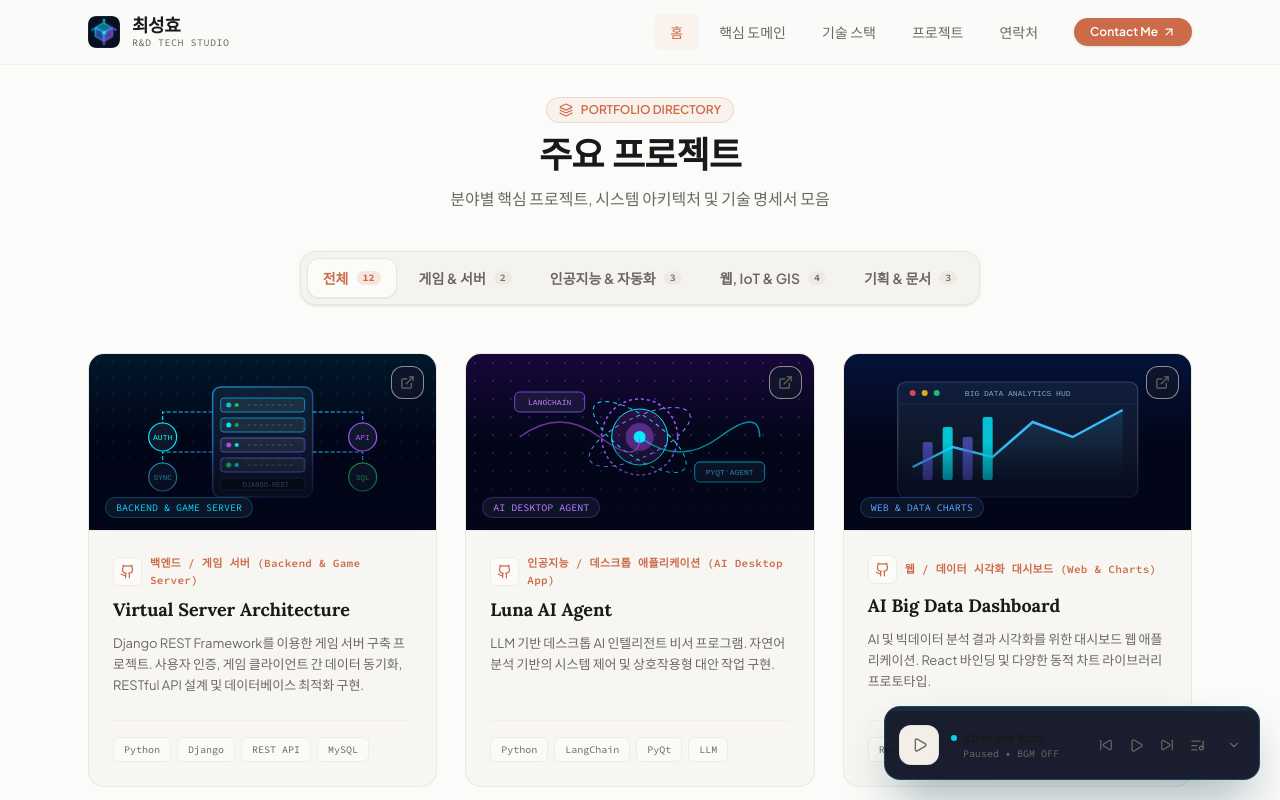
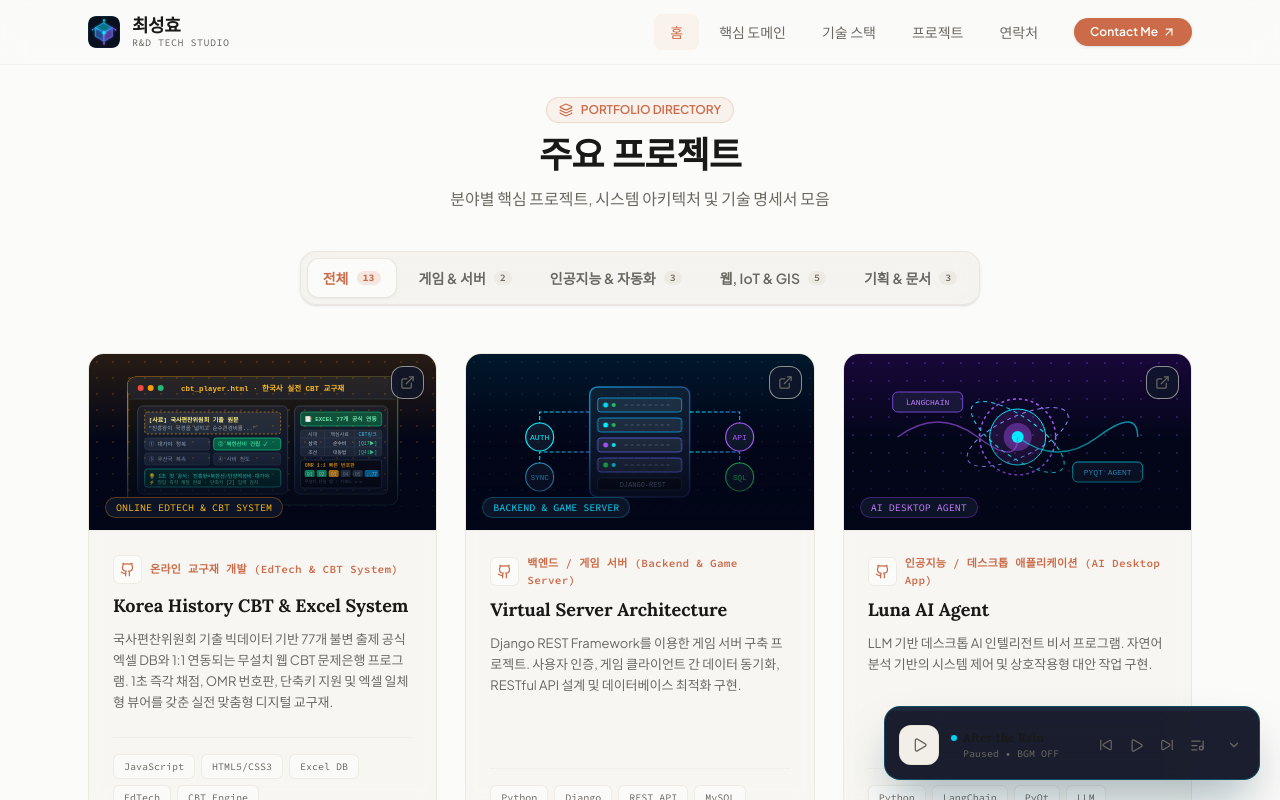
Before and after one commit to srunaic/my_portfolio_website, a React (Vite) app: page / in a window 1280 px wide. Both pictures are taken after a click on the button "프로젝트 포트폴리오 탐색". Shown: the part 2676-3476 px from the top of the page. Built offline with nearby package versions, Linux system fonts and the light colour scheme.

Commit message:
feat: add Korea History CBT EdTech project to portfolio

```diff
--- a/src/components/Hero.tsx
+++ b/src/components/Hero.tsx
@@ -80,7 +80,7 @@ export const Hero = () => {
                                 <Layers size={16} />
                             </div>
                             <div className="font-mono text-2xl md:text-3xl font-bold text-text-primary mb-1">
-                                12+ Active
+                                13+ Active
                             </div>
                             <span className="text-[11px] text-text-muted font-sans">핵심 도메인 기술 프로젝트</span>
                         </div>
--- a/src/components/ProjectThumbnails.tsx
+++ b/src/components/ProjectThumbnails.tsx
@@ -7,6 +7,104 @@ interface ThumbnailProps {
 
 export const ProjectThumbnail: React.FC<ThumbnailProps> = ({ projectId, className = "" }) => {
     switch (projectId) {
+        case 'korea-history-cbt':
+            return (
+                <div className={`relative w-full h-44 bg-slate-950 overflow-hidden rounded-t-xl flex items-center justify-center ${className}`}>
+                    <div className="absolute inset-0 bg-[radial-gradient(#d97706_1px,transparent_1px)] [background-size:16px_16px] opacity-20" />
+                    <div className="absolute inset-0 bg-gradient-to-t from-slate-950 via-transparent to-amber-500/15" />
+
+                    <svg viewBox="0 0 320 160" className="w-full h-full p-2" fill="none" xmlns="http://www.w3.org/2000/svg">
+                        <defs>
+                            <linearGradient id="cbtGrad" x1="0" y1="0" x2="1" y2="1">
+                                <stop offset="0%" stopColor="#f59e0b" stopOpacity="0.8"/>
+                                <stop offset="100%" stopColor="#10b981" stopOpacity="0.4"/>
+                            </linearGradient>
+                        </defs>
+
+                        {/* CBT Browser Frame */}
+                        <rect x="25" y="15" width="270" height="128" rx="8" fill="#090d16" stroke="url(#cbtGrad)" strokeWidth="1.2" />
+
+                        {/* Browser Tab Bar */}
+                        <rect x="25" y="15" width="270" height="22" rx="8" fill="#0f172a" />
+                        <line x1="25" y1="37" x2="295" y2="37" stroke="#1e293b" strokeWidth="1" />
+                        <circle cx="38" cy="26" r="3" fill="#ef4444" />
+                        <circle cx="48" cy="26" r="3" fill="#f59e0b" />
+                        <circle cx="58" cy="26" r="3" fill="#10b981" />
+                        <text x="160" y="29" fill="#fbbf24" fontSize="7.5" textAnchor="middle" fontFamily="monospace" fontWeight="bold">cbt_player.html · 한국사 실전 CBT 교구재</text>
+
+                        {/* Left: CBT Question & Options */}
+                        <rect x="35" y="44" width="150" height="88" rx="5" fill="#0f172a" stroke="#334155" strokeWidth="0.8" />
+                        <rect x="42" y="50" width="136" height="22" rx="3" fill="#1e293b" stroke="#f59e0b" strokeWidth="0.6" strokeDasharray="2 2" />
+                        <text x="46" y="60" fill="#fef08a" fontSize="6" fontFamily="monospace" fontWeight="bold">[사료] 국사편찬위원회 기출 원문</text>
+                        <text x="46" y="68" fill="#94a3b8" fontSize="5.5" fontFamily="monospace">"진흥왕이 국경을 넓히고 순수관경비를..."</text>
+
+                        {/* Options */}
+                        <rect x="42" y="76" width="65" height="12" rx="2.5" fill="#1e293b" stroke="#334155" strokeWidth="0.6" />
+                        <text x="46" y="84" fill="#94a3b8" fontSize="5.5" fontFamily="monospace">① 대가야 정복</text>
+
+                        {/* Correct Answer Highlight */}
+                        <rect x="111" y="76" width="67" height="12" rx="2.5" fill="#065f46" stroke="#10b981" strokeWidth="0.8" />
+                        <text x="115" y="84" fill="#34d399" fontSize="5.5" fontFamily="monospace" fontWeight="bold">② 북한산비 건립 ✓</text>
+
+                        <rect x="42" y="91" width="65" height="12" rx="2.5" fill="#1e293b" stroke="#334155" strokeWidth="0.6" />
+                        <text x="46" y="99" fill="#94a3b8" fontSize="5.5" fontFamily="monospace">③ 우산국 복속</text>
+
+                        <rect x="111" y="91" width="67" height="12" rx="2.5" fill="#1e293b" stroke="#334155" strokeWidth="0.6" />
+                        <text x="115" y="99" fill="#94a3b8" fontSize="5.5" fontFamily="monospace">④ 사비 천도</text>
+
+                        {/* Instant Feedback Bar */}
+                        <rect x="42" y="107" width="136" height="18" rx="3" fill="#042f2e" stroke="#14b8a6" strokeWidth="0.7" />
+                        <text x="46" y="116" fill="#2dd4bf" fontSize="5.2" fontFamily="monospace" fontWeight="bold">💡 1초 컷 공식: 진흥왕=북한산/단양적성비·대가야</text>
+                        <text x="46" y="122" fill="#6ee7b7" fontSize="4.8" fontFamily="monospace">⚡ 정답 즉각 채점 완료 · 단축키 [2] 입력 감지</text>
+
+                        {/* Right: Excel DB & OMR System */}
+                        <rect x="192" y="44" width="93" height="88" rx="5" fill="#0f172a" stroke="#334155" strokeWidth="0.8" />
+
+                        {/* Excel Master Tag */}
+                        <rect x="198" y="50" width="81" height="14" rx="2.5" fill="#064e3b" stroke="#10b981" strokeWidth="0.6" />
+                        <text x="238" y="59" fill="#6ee7b7" fontSize="5.8" textAnchor="middle" fontFamily="monospace" fontWeight="bold">📑 EXCEL 77개 공식 연동</text>
+
+                        {/* Mini Excel Table Grid */}
+                        <rect x="198" y="68" width="81" height="26" rx="2" fill="#1e293b" stroke="#334155" strokeWidth="0.5" />
+                        <line x1="198" y1="76" x2="279" y2="76" stroke="#334155" strokeWidth="0.5" />
+                        <line x1="198" y1="85" x2="279" y2="85" stroke="#334155" strokeWidth="0.5" />
+                        <line x1="222" y1="68" x2="222" y2="94" stroke="#334155" strokeWidth="0.5" />
+                        <line x1="252" y1="68" x2="252" y2="94" stroke="#334155" strokeWidth="0.5" />
+                        <text x="210" y="74" fill="#94a3b8" fontSize="5" textAnchor="middle" fontFamily="monospace">시대</text>
+                        <text x="237" y="74" fill="#94a3b8" fontSize="5" textAnchor="middle" fontFamily="monospace">핵심사료</text>
+                        <text x="265" y="74" fill="#38bdf8" fontSize="5" textAnchor="middle" fontFamily="monospace">CBT링크</text>
+                        <text x="210" y="83" fill="#cbd5e1" fontSize="4.8" textAnchor="middle" fontFamily="monospace">삼국</text>
+                        <text x="237" y="83" fill="#cbd5e1" fontSize="4.8" textAnchor="middle" fontFamily="monospace">순수비</text>
+                        <text x="265" y="83" fill="#34d399" fontSize="4.8" textAnchor="middle" fontFamily="monospace">[Q17▶]</text>
+                        <text x="210" y="92" fill="#cbd5e1" fontSize="4.8" textAnchor="middle" fontFamily="monospace">조선</text>
+                        <text x="237" y="92" fill="#cbd5e1" fontSize="4.8" textAnchor="middle" fontFamily="monospace">대동법</text>
+                        <text x="265" y="92" fill="#34d399" fontSize="4.8" textAnchor="middle" fontFamily="monospace">[Q41▶]</text>
+
+                        {/* OMR Quick Board (Q1~Q77) */}
+                        <rect x="198" y="98" width="81" height="28" rx="2" fill="#090d16" stroke="#475569" strokeWidth="0.5" />
+                        <text x="202" y="105" fill="#f59e0b" fontSize="5" fontFamily="monospace" fontWeight="bold">OMR 1:1 빠른 번호판</text>
+                        <rect x="202" y="108" width="10" height="7" rx="1.5" fill="#10b981" />
+                        <text x="207" y="113.5" fill="#ffffff" fontSize="4.5" textAnchor="middle" fontFamily="monospace">01</text>
+                        <rect x="214" y="108" width="10" height="7" rx="1.5" fill="#10b981" />
+                        <text x="219" y="113.5" fill="#ffffff" fontSize="4.5" textAnchor="middle" fontFamily="monospace">02</text>
+                        <rect x="226" y="108" width="10" height="7" rx="1.5" fill="#f59e0b" />
+                        <text x="231" y="113.5" fill="#ffffff" fontSize="4.5" textAnchor="middle" fontFamily="monospace">03</text>
+                        <rect x="238" y="108" width="10" height="7" rx="1.5" fill="#334155" />
+                        <text x="243" y="113.5" fill="#94a3b8" fontSize="4.5" textAnchor="middle" fontFamily="monospace">04</text>
+                        <rect x="250" y="108" width="10" height="7" rx="1.5" fill="#334155" />
+                        <text x="255" y="113.5" fill="#94a3b8" fontSize="4.5" textAnchor="middle" fontFamily="monospace">05</text>
+                        <rect x="262" y="108" width="14" height="7" rx="1.5" fill="#0284c7" />
+                        <text x="269" y="113.5" fill="#ffffff" fontSize="4.5" textAnchor="middle" fontFamily="monospace">..77</text>
+
+                        <text x="202" y="121" fill="#64748b" fontSize="4.2" fontFamily="monospace">무설치 단일 탭 / 키보드 1~4</text>
+                    </svg>
+
+                    <div className="absolute bottom-3 left-4 px-2.5 py-0.5 rounded-full bg-slate-900/90 border border-amber-500/30 text-[10px] font-mono text-amber-400 backdrop-blur-md">
+                        ONLINE EDTECH & CBT SYSTEM
+                    </div>
+                </div>
+            );
+
         case 'virtual-server':
             return (
                 <div className={`relative w-full h-44 bg-slate-950 overflow-hidden rounded-t-xl flex items-center justify-center ${className}`}>
--- a/src/components/Projects.tsx
+++ b/src/components/Projects.tsx
@@ -30,6 +30,16 @@ const CATEGORIES: CategoryItem[] = [
 ];
 
 const projects: Project[] = [
+    {
+        id: "korea-history-cbt",
+        category: "web-iot",
+        title: "Korea History CBT & Excel System",
+        type: "온라인 교구재 개발 (EdTech & CBT System)",
+        desc: "국사편찬위원회 기출 빅데이터 기반 77개 불변 출제 공식 엑셀 DB와 1:1 연동되는 무설치 웹 CBT 문제은행 프로그램. 1초 즉각 채점, OMR 번호판, 단축키 지원 및 엑셀 일체형 뷰어를 갖춘 실전 맞춤형 디지털 교구재.",
+        tech: ["JavaScript", "HTML5/CSS3", "Excel DB", "EdTech", "CBT Engine"],
+        link: "https://github.com/srunaic/Korea_History_Exel_CBT_System",
+        isRepo: true
+    },
     {
         id: "virtual-server",
         category: "game-server",
```
